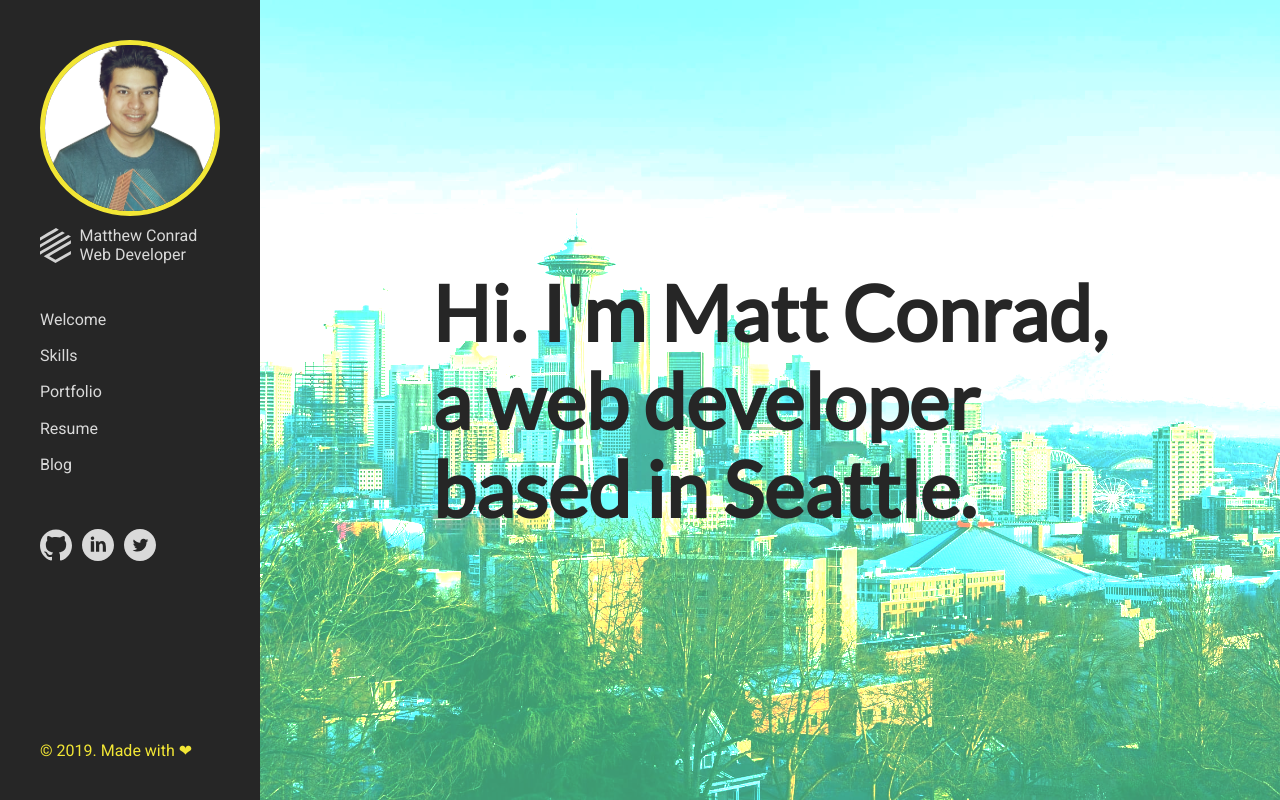
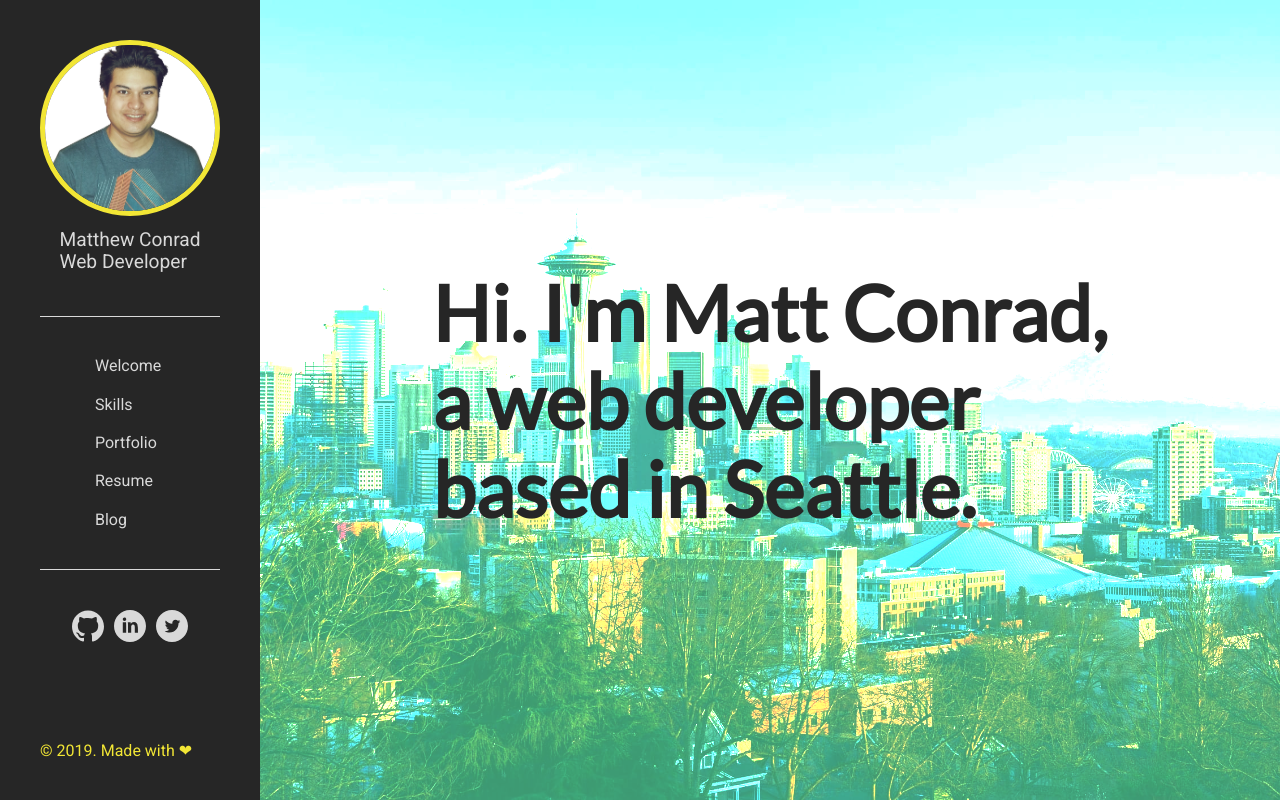
Before and after one commit to mvrad/portfolio, a React (Create React App) app: page / in a window 1280 px wide. Built offline with nearby package versions, Linux system fonts and the light colour scheme.

Commit message:
Change sidebar layout

```diff
--- a/src/components/MobileNav.tsx
+++ b/src/components/MobileNav.tsx
@@ -8,7 +8,6 @@ const MobileNav: React.SFC<MobileNavProps> = (props) => {
       <div className="mobile-nav-header">
         <img className="mobile-nav-profile-img" src="img/me.jpg" alt="Matt Conrad | Web Developer"/>
         <div className="mobile-nav-main-title">
-          <img src="img/my-logo.svg" alt="Logo"/>
           <h1>Matthew Conrad
             <br/>
             Web Developer
--- a/src/components/Sidebar.tsx
+++ b/src/components/Sidebar.tsx
@@ -10,7 +10,6 @@ const Sidebar: React.FC<SidebarProps> = () => {
           <img className="profile-img" src="img/me.jpg" alt="Matt Conrad | Web Developer"/>
         </div>
         <div className="main-title">
-          <img src="img/my-logo.svg" alt="Logo"/>
           <h1>Matthew Conrad
             <br/>
             Web Developer
--- a/src/styles/scss/layout/_containers.scss
+++ b/src/styles/scss/layout/_containers.scss
@@ -26,7 +26,6 @@
 
 .mobile-nav-social {
   @extend %flex-center-row;
-  max-height: 50px;
   margin: 0 auto;
 }
 
@@ -57,31 +56,42 @@
 }
 
 .sidebar-header {
-  @extend %flex-center-col-left;
+  display: flex;
+  flex-direction: column;
+  border-bottom: 1px solid $alto;
+  padding-bottom: 30px;
 }
 
 .main-title {
-  @extend %flex-center-row-left;
+  display: flex;
+  justify-content: center;
   width: 100%;
 }
 
 .sidebar-nav {
   @extend %flex-center-col-left;
-  margin: 20% 0;
-  & a {
-    padding-bottom: 10%;
+  max-width: 70px;
+  margin: 40px auto;
+  & a:not(:last-child) {
+    padding-bottom: 20px;
   }
 }
 
 .social {
-  @extend %flex-center-row-left;
-  max-height: 50px;
+  display: flex;
+  justify-content: center;
+  border-top: 1px solid $alto;
+  width: auto;
+  height: auto;
+  padding-top: 40px;
+  margin: 0 auto;
 }
 
 .copyright {
   display: flex;
-  flex-direction: column;
-  height: calc(100vh - 600px);
+  position: fixed;
+  bottom: 0;
+  margin-bottom: 40px;
   & .null {
     flex: 1 0 auto;
   }
--- a/src/styles/scss/layout/_images.scss
+++ b/src/styles/scss/layout/_images.scss
@@ -36,10 +36,6 @@
 
 // Social
 
-.mobile-nav-social, .social {
-  width: 0;
-}
-
 .mobile-nav-social a:not(:first-child),
 .social a:not(:first-child) {
   margin-left: 10px;
--- a/src/styles/scss/layout/_typography.scss
+++ b/src/styles/scss/layout/_typography.scss
@@ -38,7 +38,7 @@
 }
 
 .main-title h1 {
-  font-size: 1em;
+  font-size: 1.2em;
 }
 
 .welcome, .skills, .portfolio, .btn {
```
